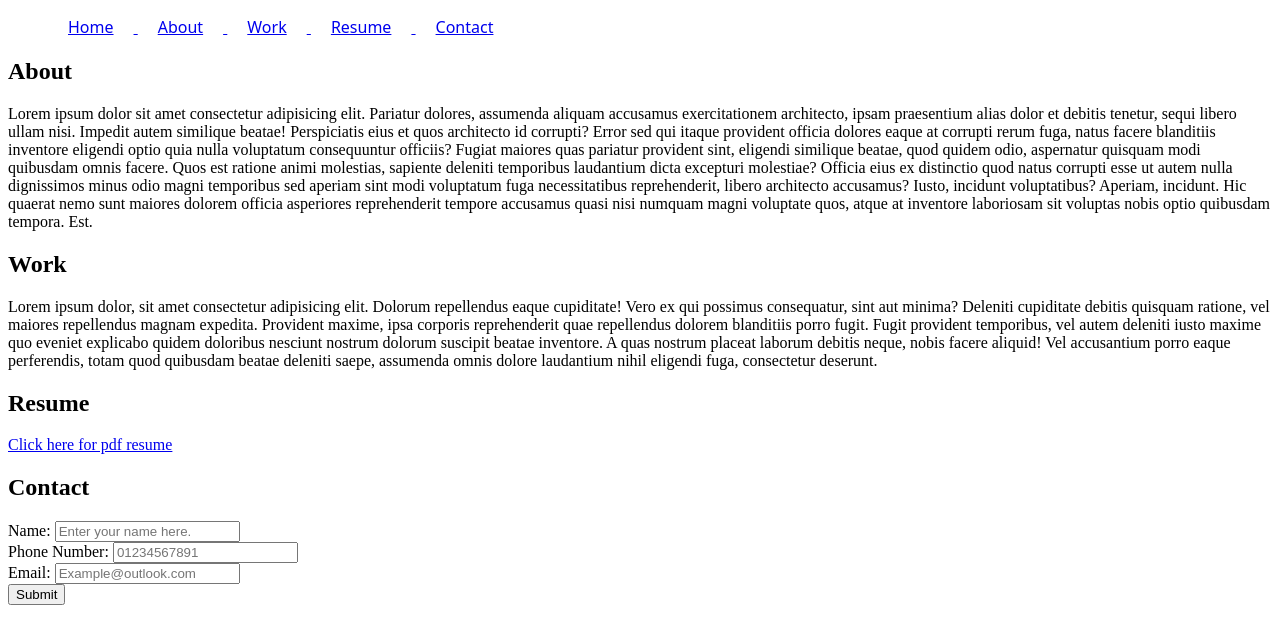
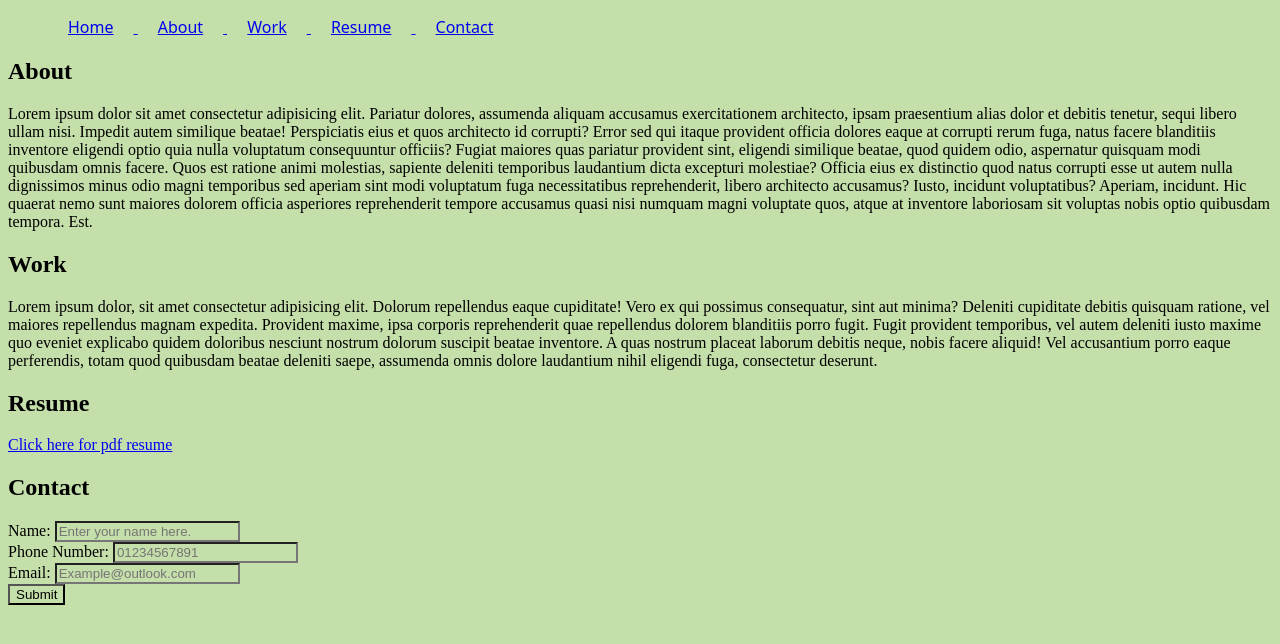
Before and after one commit to MohammedAlsamma/GoMyCode, a plain HTML site: page res/Portfolio.html in a window 1280 px wide. Drawn offline with Linux system fonts and the light colour scheme.

Commit message:
Testing minor css changes (background color)

```diff
--- a/css/style.css
+++ b/css/style.css
@@ -1,3 +1,7 @@
+* {
+    background-color: #C4DFAA;
+}
+
 nav {
     font-family: system-ui, -apple-system, BlinkMacSystemFont, 'Segoe UI', Roboto, Oxygen, Ubuntu, Cantarell, 'Open Sans', 'Helvetica Neue', sans-serif;
 }
```
